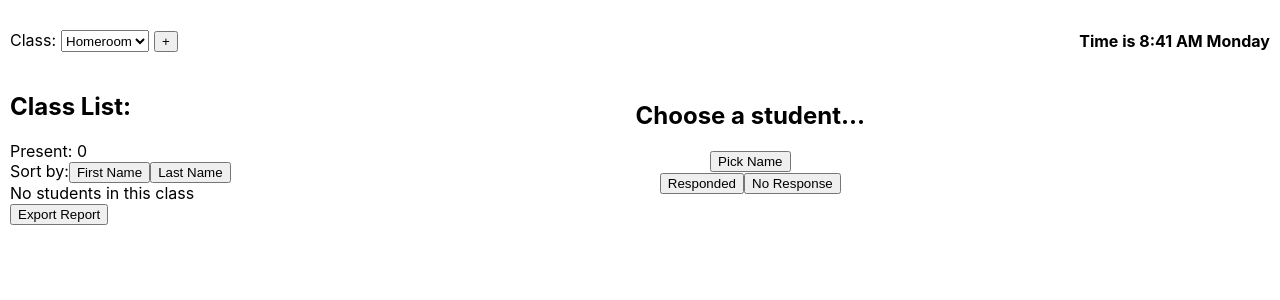
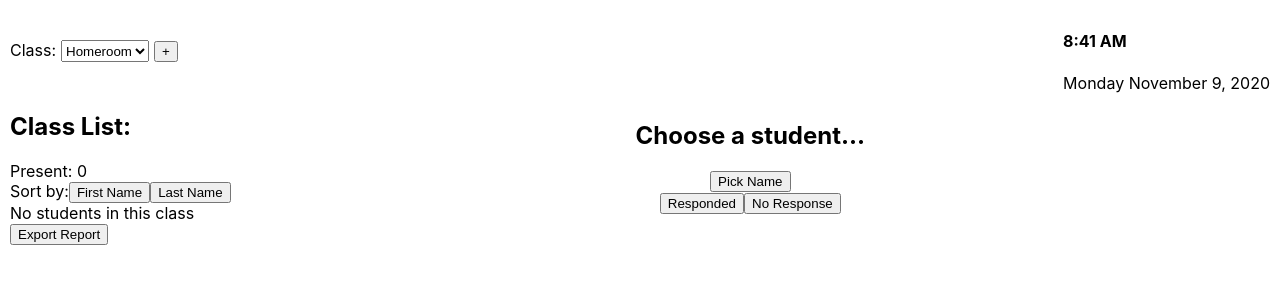
Before and after one commit to philiply/manage-class-react, a React (Create React App) app: page / in a window 1280 px wide. Shown: the top 300 px of the page. Built offline with nearby package versions, Linux system fonts and the light colour scheme.

Commit message:
extracted time component into it's own component. It also increments every minute

```diff
--- a/src/App.tsx
+++ b/src/App.tsx
@@ -1,7 +1,7 @@
 import React from 'react';
 import './App.css';
 // import ClassSelector from './components/ClassSelector';
-import {ClassSelector, ClassList, StudentInput, StudentSelector} from './components';
+import {ClassSelector, ClassList, StudentInput, StudentSelector, ClassTime} from './components';
 // TODO: change types to interfaces
 // TODO: import StudentModel file
 // import {StudentModel} from './StudentModel';
@@ -216,10 +216,6 @@ class App extends React.Component<{}, AppState> {
       toggleStudentInputBtnLabel = '-';
     }
 
-    const today = new Date();
-    const time = today.toLocaleString('en-US', { hour: 'numeric', minute: 'numeric', hour12: true });
-    const dayOfTheWeek = this.getWeekDay(today.getDay());
-
     return (
       <div className="App">
         <header>
@@ -227,7 +223,7 @@ class App extends React.Component<{}, AppState> {
             <ClassSelector onSwitchClass={this.handleSwitchClass} />
             <button onClick={this.toggleStudentInput}>{toggleStudentInputBtnLabel}</button>
           </div>
-          <h4>Time is {time} {dayOfTheWeek}</h4>
+          <ClassTime />
         </header>
 
         {studentInput}
--- /dev/null
+++ b/src/components/ClassTime.tsx
@@ -0,0 +1,44 @@
+import React from 'react';
+
+interface ClassTimeState {
+    time: number
+}
+
+class ClassTime extends React.Component<{}, ClassTimeState> {
+    interval: any;
+
+    constructor(props: any) {
+        super(props);
+        this.state = {
+            time: Date.now()
+        }
+    }
+
+    componentDidMount() {
+        this.interval = setInterval(() => {
+            this.setState({time: Date.now()})
+        }, 1000 * 60)
+    }
+
+    getWeekDay(dayOfTheWeek: number) {
+        const weekdays = ["Sunday", "Monday", "Tuesday", "Wednesday", "Thursday", "Friday", "Saturday"];
+
+        return weekdays[dayOfTheWeek];
+    }
+
+    render() {
+
+        const currentTime = new Date(this.state.time);
+        const currentTimeString = currentTime.toLocaleString('en-US', { hour: 'numeric', minute: 'numeric', hour12: true });
+        const dayOfTheWeek = this.getWeekDay(currentTime.getDay());
+
+        return (
+            <div>
+                <h4>{currentTimeString}</h4>
+                <div>{dayOfTheWeek} {currentTime.toLocaleString('default', {month: 'long', day: 'numeric', year: 'numeric'})}</div>
+            </div>
+        );
+    }
+}
+
+export default ClassTime;
--- a/src/components/index.tsx
+++ b/src/components/index.tsx
@@ -3,11 +3,13 @@ import ClassSelector from './ClassSelector';
 import StudentInput from './StudentInput';
 import StudentName from './StudentName';
 import StudentSelector from './StudentSelector';
+import ClassTime from './ClassTime';
 
 export {
     ClassList,
     ClassSelector,
     StudentInput,
     StudentName,
-    StudentSelector
+    StudentSelector,
+    ClassTime
 };
```
